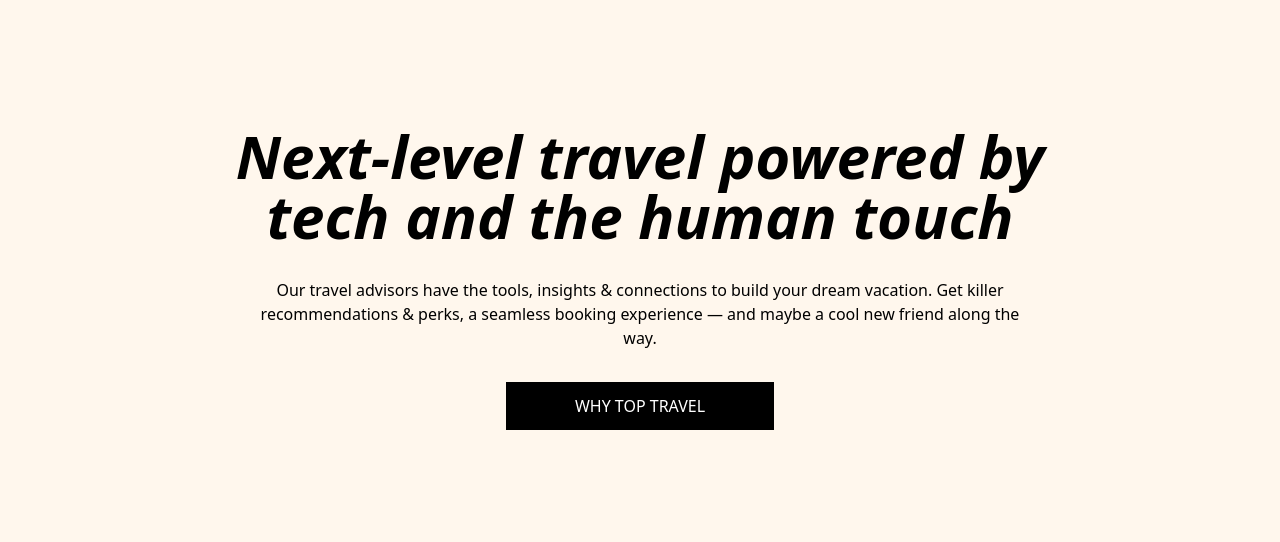
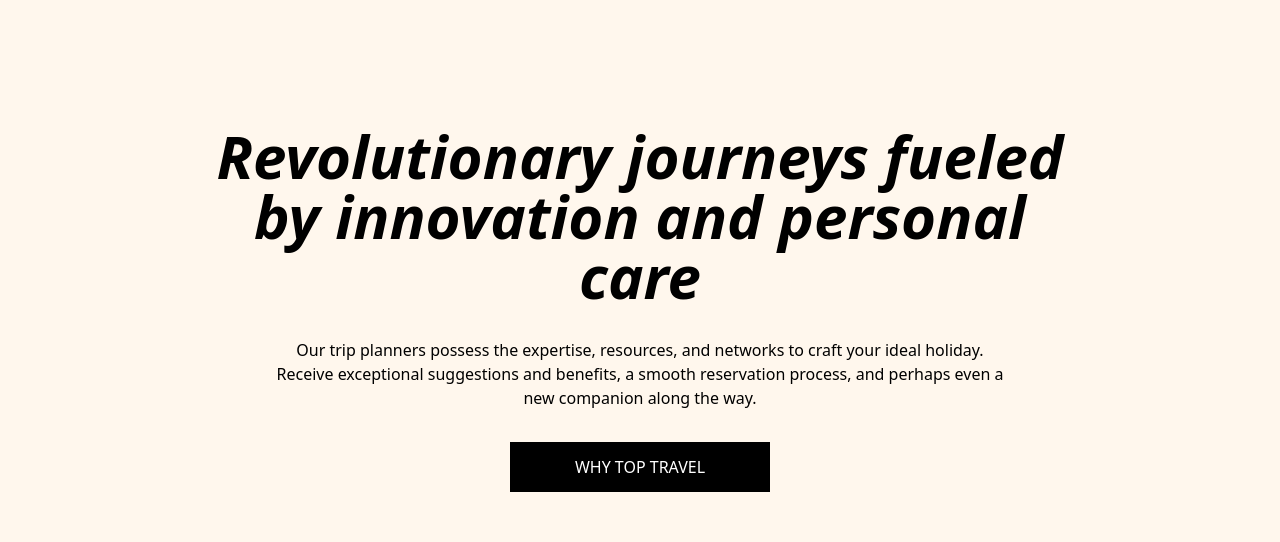
Before and after one commit to Heba-WebDev/TopTravel, a Next.js app: page / in a window 1280 px wide. Shown: the part 890-1432 px from the top of the page. Built offline with nearby package versions, Linux system fonts and the light colour scheme.

Commit message:
Changed the copywrite

```diff
--- a/components/home/Why.js
+++ b/components/home/Why.js
@@ -3,18 +3,19 @@ import Link from "next/link";
 export default function Why() {
   return (
     <div className="bg-orange-50 py-[8rem]">
-      <div className="container mx-auto grid w-[100%] gap-8 text-center md:w-[70%]">
+      <div className="container-custom mx-auto grid w-[100%] gap-8 text-left md:w-[70%] md:text-center">
         <h2 className="text-4xl font-extrabold italic md:text-6xl">
-          Next-level travel powered by tech and the human touch
+          Revolutionary journeys fueled by innovation and personal care
         </h2>
         <p className="mx-auto w-[100%] md:w-[85%]">
-          Our travel advisors have the tools, insights & connections to build
-          your dream vacation. Get killer recommendations & perks, a seamless
-          booking experience — and maybe a cool new friend along the way.
+          Our trip planners possess the expertise, resources, and networks to
+          craft your ideal holiday. Receive exceptional suggestions and
+          benefits, a smooth reservation process, and perhaps even a new
+          companion along the way.
         </p>
         <Link
           href="/"
-          className="mx-auto w-[70%] bg-black px-2 py-3 uppercase text-white md:w-[30%]"
+          className=" w-[40%] border border-black bg-black px-2 py-3 text-center uppercase text-white hover:bg-orange-50 hover:text-black hover:transition hover:duration-300 hover:ease-in-out md:mx-auto md:w-[30%]"
         >
           Why Top Travel
         </Link>
```
